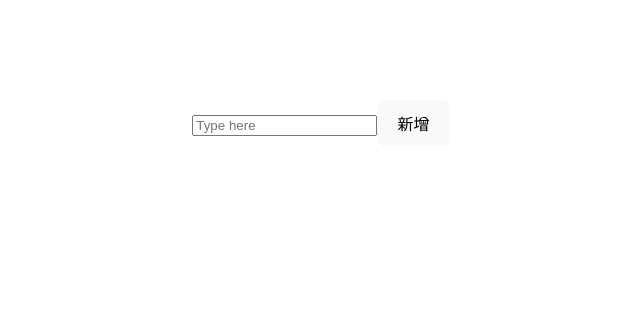
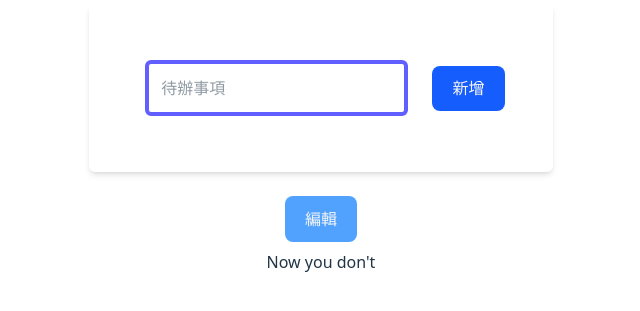
Before and after one commit to NickLin123/ToDo, a Vue app in the folder ToDo/: page / in a window 1280 px wide. Shown: the part 269-580 px from the top of the page, without its empty margins (319-959 px from the left). Built offline with nearby package versions, Linux system fonts and the light colour scheme.

Commit message:
新增tailwinds、輸入框不得為空值、清單最多10筆

```diff
--- a/ToDo/package.json
+++ b/ToDo/package.json
@@ -9,6 +9,8 @@
     "preview": "vite preview"
   },
   "dependencies": {
+    "@tailwindcss/vite": "^4.0.15",
+    "tailwindcss": "^4.0.15",
     "vue": "^3.5.13"
   },
   "devDependencies": {
--- a/ToDo/src/components/TodoList.vue
+++ b/ToDo/src/components/TodoList.vue
@@ -2,6 +2,7 @@
 import { ref,onMounted } from 'vue'
 
 let id =0;
+// let Edit = true;
 const NewItem = ref('')
 const ItemList=  ref([])
 const STORAGE_KEY = 'vue-todolist-items';
@@ -9,10 +10,19 @@ onMounted(() => {
   loadTodos();
 });
 
+
 const AddItem =()=>{
+  if (NewItem.value.trim()=='' || ItemList.value.length>=10) {
+      return; //
+    }
   ItemList.value.push({ id: id++, text: NewItem.value })
   NewItem.value = ''
   saveTodos()
+}
+const EditItem=(Edit)=> {
+  Edit !== Edit
+  console.log(Edit)
+  // saveTodos()
 }
 const removeItem=(item)=> {
   ItemList.value = ItemList.value.filter((t) => t !== item)
@@ -31,17 +41,27 @@ const saveTodos = () => {
 </script>
 
 <template>
-    <div class="card">
-      <form @submit.prevent="AddItem">
-        <input v-model="NewItem" placeholder="Type here">
-        <button type="button" @click="AddItem">新增</button>
+    <div class="card m-4 p-3 shadow-md rounded-md">
+      <form class="m-1 p-1" @submit.prevent="AddItem">
+        <input class="m-4 p-3 border-4 border-indigo-500 rounded-md"  v-model="NewItem" placeholder="待辦事項">
+        <button class="m-2 p-3 bg-blue-600 text-neutral-100" type="button" @click="AddItem">新增</button>
       </form>
       <ul>
-          <li v-for="item in ItemList" :key="item.id">{{ item.text }}
-          <button @click="removeItem(item)">刪除</button>
+          <li class="m-1 p-1" v-for="item in ItemList" :key="item.id">{{ item.text }}
+          <button class="m-2 p-3 bg-blue-400 text-neutral-100" @click="EditItemItem(item)">編輯</button>
+          <button class="m-2 p-3 bg-pink-300 text-neutral-100" @click="removeItem(item)">刪除</button>
         </li>
       </ul>
     </div>
+
+    <button class="m-2 p-3 bg-blue-400 text-neutral-100" @click="EditItem(Edit)">編輯</button>
+    <div v-if="Edit==true">
+         Now you see me
+    </div>
+    <div v-else>
+      Now you don't
+    </div>
+
 </template>
 
 <style scoped>
--- a/ToDo/src/style.css
+++ b/ToDo/src/style.css
@@ -42,17 +42,17 @@ button {
   font-size: 1em;
   font-weight: 500;
   font-family: inherit;
-  background-color: #1a1a1a;
+  /* background-color: #1a1a1a; */
   cursor: pointer;
-  transition: border-color 0.25s;
+  /* transition: border-color 0.25s; */
 }
-button:hover {
+/* button:hover {
   border-color: #646cff;
-}
-button:focus,
-button:focus-visible {
+} */
+/* button:focus, */
+/* button:focus-visible {
   outline: 4px auto -webkit-focus-ring-color;
-}
+} */
 
 .card {
   padding: 2em;
@@ -73,7 +73,8 @@ button:focus-visible {
   a:hover {
     color: #747bff;
   }
-  button {
+  /* button {
     background-color: #f9f9f9;
-  }
+  } */
 }
+@import "tailwindcss";
--- a/ToDo/vite.config.js
+++ b/ToDo/vite.config.js
@@ -1,7 +1,10 @@
 import { defineConfig } from 'vite'
 import vue from '@vitejs/plugin-vue'
+import tailwindcss from '@tailwindcss/vite'
 
 // https://vite.dev/config/
 export default defineConfig({
-  plugins: [vue()],
+  plugins: [vue(),
+    tailwindcss(),
+  ],
 })
```
Also changed, not shown: 1 other file (tests, documents, lock files or other folders).
